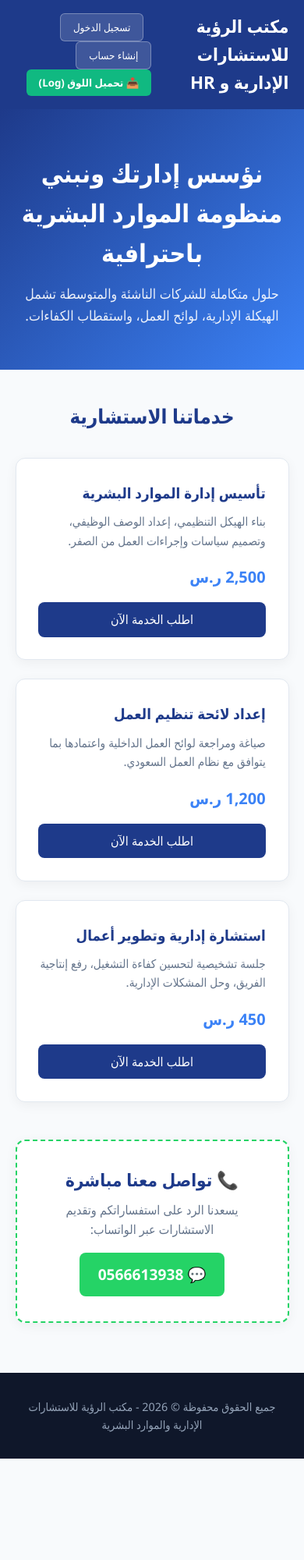
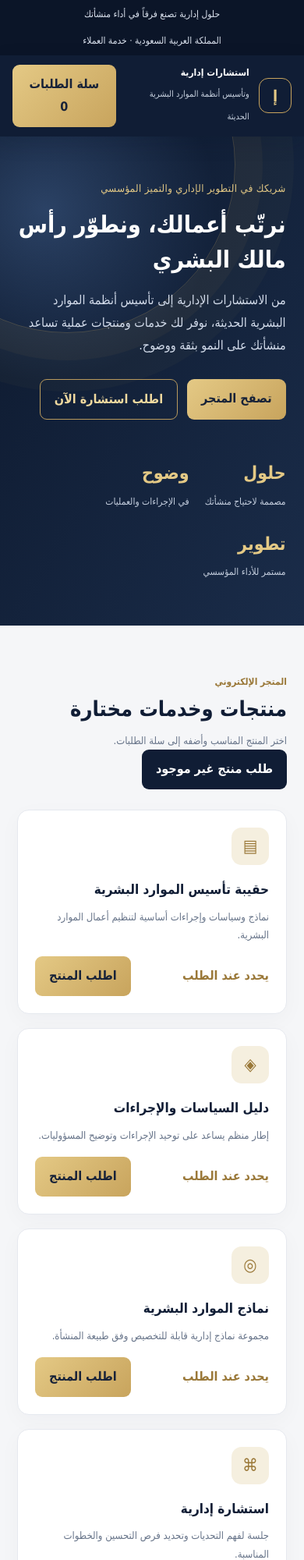
Before and after one commit to m100d200m-cloud/my-discord-site2, a plain HTML site: page index.html in a window 390 px wide. Shown: the top 2000 px of the page at 78% size. Before the commit the page ends 1870 px from the top, so only its background shows below. Drawn offline with Linux system fonts and the light colour scheme.

Commit message:
Refactor index.html for improved layout and styles
Updated the HTML structure, styles, and content for better layout and functionality.

```diff
--- a/index.html
+++ b/index.html
@@ -1,326 +1,112 @@
-<!DOCTYPE html>
+<!doctype html>
 <html lang="ar" dir="rtl">
 <head>
-    <meta charset="UTF-8">
-    <meta name="viewport" content="width=device-width, initial-scale=1.0">
-    <title>منصة الاستشارات الإدارية وتأسيس الموارد البشرية</title>
+<meta charset="utf-8"><meta name="viewport" content="width=device-width,initial-scale=1">
+<title>استشارات إدارية | الموارد البشرية الحديثة</title>
 <style>
-        :root {
-            --primary: #1e3a8a;
-            --secondary: #3b82f6;
-            --bg: #f8fafc;
-            --card: #ffffff;
-            --text: #1e293b;
-            --muted: #64748b;
-            --success: #10b981;
-            --whatsapp: #25d366;
+:root{--navy:#101d35;--navy2:#182b4b;--gold:#c8a45d;--gold2:#e4c985;--ink:#17243a;--muted:#68758a;--bg:#f5f6f8;--line:#e6e9ef;--white:#fff;--whatsapp:#25d366}
+*{box-sizing:border-box}body{margin:0;font-family:Tahoma,Arial,sans-serif;background:var(--bg);color:var(--ink);line-height:1.8}a{text-decoration:none;color:inherit}button,input,select,textarea{font:inherit}
+.top{background:#0b1528;color:#dbe2ee;font-size:12px;padding:8px 5%;display:flex;justify-content:space-between;gap:12px;flex-wrap:wrap}
+header{background:var(--navy);color:white;padding:17px 5%;display:flex;align-items:center;justify-content:space-between;gap:20px;position:sticky;top:0;z-index:10;box-shadow:0 8px 24px #08132622}
+.brand{display:flex;align-items:center;gap:12px}.mark{width:45px;height:45px;border:1px solid var(--gold);color:var(--gold2);display:grid;place-items:center;border-radius:12px;font-weight:bold;font-size:20px}.brand strong{display:block;font-size:15px}.brand small{color:#c5cfdd;font-size:11px}
+nav{display:flex;gap:24px;color:#e8edf5;font-size:13px}nav a:hover{color:var(--gold2)}.actions{display:flex;gap:10px}.btn{border:0;border-radius:9px;padding:11px 18px;cursor:pointer;font-weight:bold}.gold{background:linear-gradient(135deg,var(--gold2),var(--gold));color:#172238}.outline{border:1px solid #b99a5d;color:#f0d99f;background:transparent}.dark{background:var(--navy);color:white}
+.hero{background:radial-gradient(circle at 15% 15%,#2b4265 0,transparent 35%),linear-gradient(120deg,#0d192e,#1a2c49);color:white;padding:78px 7% 84px;position:relative;overflow:hidden}.hero:after{content:"";position:absolute;width:430px;height:430px;border:1px solid #c8a45d44;border-radius:50%;left:-130px;top:-180px;box-shadow:0 0 0 35px #c8a45d0c,0 0 0 75px #c8a45d09}
+.hero-inner{max-width:1150px;margin:auto;position:relative;z-index:1;max-width:760px}.eyebrow{color:var(--gold2);font-size:13px;letter-spacing:.4px}.hero h1{font-size:clamp(30px,4.5vw,52px);line-height:1.5;margin:12px 0 16px}.hero p{color:#d2dbea;max-width:650px;margin:0 0 28px}.hero-buttons{display:flex;gap:12px;flex-wrap:wrap}.stats{display:flex;gap:36px;margin-top:48px;flex-wrap:wrap}.stat b{display:block;color:var(--gold2);font-size:23px}.stat span{font-size:12px;color:#c4cede}
+.wrap{max-width:1160px;margin:auto;padding:62px 22px}.section-head{display:flex;align-items:end;justify-content:space-between;gap:20px;margin-bottom:26px}.section-head h2{margin:0;font-size:27px;color:var(--navy)}.section-head p{margin:4px 0 0;color:var(--muted);font-size:13px}.tag{color:#9a7838;font-size:12px;font-weight:bold}
+.grid{display:grid;grid-template-columns:repeat(3,1fr);gap:18px}.card{background:white;border:1px solid var(--line);border-radius:15px;padding:22px;box-shadow:0 8px 28px #14213a08}.product-icon{width:48px;height:48px;border-radius:13px;background:#f5efdf;color:#9a7838;display:grid;place-items:center;font-size:22px;margin-bottom:16px}.card h3{margin:0 0 8px;color:var(--navy);font-size:17px}.card p{color:var(--muted);font-size:13px;margin:0 0 16px}.price{font-weight:bold;color:#9a7838;font-size:16px}.card-foot{display:flex;align-items:center;justify-content:space-between;gap:8px;margin-top:16px}
+.services{background:#fff}.service-card{border-top:3px solid var(--gold)}.steps{display:grid;grid-template-columns:repeat(3,1fr);gap:18px}.step-no{font-size:12px;color:#a17e3c;font-weight:bold}
+.cta{background:linear-gradient(120deg,#14233e,#203858);color:white;border-radius:18px;padding:36px;display:flex;justify-content:space-between;align-items:center;gap:20px}.cta h2{margin:0 0 8px}.cta p{color:#c9d3e1;margin:0;font-size:13px}
+
+/* قسم تواصل معنا والواتساب */
+.whatsapp-box {
+    background: white;
+    border: 2px dashed var(--whatsapp);
+    border-radius: 18px;
+    padding: 30px;
+    text-align: center;
+    margin-top: 40px;
+    box-shadow: 0 4px 15px rgba(0,0,0,0.03);
 }
-        * { box-sizing: border-box; margin: 0; padding: 0; font-family: 'Segoe UI', Tahoma, Geneva, Verdana, sans-serif; }
-        body { background-color: var(--bg); color: var(--text); line-height: 1.6; }
-
-        /* شريط التنقل */
-        header {
-            background-color: var(--primary);
-            color: white;
-            padding: 1rem 5%;
-            display: flex;
-            justify-content: space-between;
-            align-items: center;
-            box-shadow: 0 2px 10px rgba(0,0,0,0.1);
-        }
-        header h1 { font-size: 1.4rem; }
-        .nav-buttons button {
-            background: rgba(255,255,255,0.15);
-            color: white;
-            border: 1px solid rgba(255,255,255,0.3);
-            padding: 0.5rem 1rem;
-            border-radius: 6px;
-            cursor: pointer;
-            margin-right: 0.5rem;
-            transition: 0.2s;
-        }
-        .nav-buttons button:hover { background: var(--secondary); border-color: var(--secondary); }
-        .btn-log { background: var(--success) !important; border: none !important; font-weight: bold; }
-
-        /* القسم الرئيسي */
-        .hero {
-            text-align: center;
-            padding: 3.5rem 5%;
-            background: linear-gradient(135deg, var(--primary), var(--secondary));
-            color: white;
-        }
-        .hero h2 { font-size: 2rem; margin-bottom: 0.8rem; }
-        .hero p { font-size: 1.1rem; opacity: 0.9; max-width: 650px; margin: 0 auto; }
-
-        /* الخدمات */
-        .container { max-width: 1100px; margin: 2.5rem auto; padding: 0 5%; }
-        .section-title { text-align: center; margin-bottom: 2rem; font-size: 1.6rem; color: var(--primary); }
-        .grid { display: grid; grid-template-columns: repeat(auto-fit, minmax(280px, 1fr)); gap: 1.5rem; }
-        .card {
-            background: var(--card);
-            padding: 1.8rem;
-            border-radius: 12px;
-            box-shadow: 0 4px 15px rgba(0,0,0,0.05);
-            border: 1px solid #e2e8f0;
-            display: flex;
-            flex-direction: column;
-            justify-content: space-between;
-        }
-        .card h3 { color: var(--primary); margin-bottom: 0.6rem; }
-        .card p { color: var(--muted); font-size: 0.95rem; margin-bottom: 1.2rem; }
-        .price { font-size: 1.25rem; font-weight: bold; color: var(--secondary); margin-bottom: 1rem; }
-        .btn-order {
-            background: var(--primary);
-            color: white;
-            border: none;
-            padding: 0.7rem;
-            border-radius: 8px;
-            cursor: pointer;
-            font-size: 1rem;
-            width: 100%;
-            transition: 0.2s;
-        }
-        .btn-order:hover { background: var(--secondary); }
-
-        /* قسم تواصل معنا الجديد */
-        .contact-box {
-            background: white;
-            max-width: 500px;
-            margin: 3rem auto;
-            padding: 2rem;
-            border-radius: 12px;
-            text-align: center;
-            box-shadow: 0 4px 15px rgba(0,0,0,0.05);
-            border: 2px dashed var(--whatsapp);
-        }
-        .contact-box h3 { color: var(--primary); margin-bottom: 0.5rem; font-size: 1.4rem; }
-        .contact-box p { color: var(--muted); margin-bottom: 1rem; }
+.whatsapp-box h3 { color: var(--navy); margin-bottom: 8px; font-size: 20px; }
+.whatsapp-box p { color: var(--muted); margin-bottom: 15px; font-size: 14px; }
 .whatsapp-btn {
     display: inline-block;
     background: var(--whatsapp);
     color: white;
-            padding: 0.8rem 1.5rem;
-            border-radius: 8px;
+    padding: 10px 22px;
+    border-radius: 9px;
+    font-weight: bold;
+    font-size: 16px;
     text-decoration: none;
-            font-weight: bold;
-            font-size: 1.2rem;
     transition: 0.2s;
 }
 .whatsapp-btn:hover { background: #1ebd58; }
 
-        /* النوافذ المنبثقة */
-        .modal {
-            display: none;
-            position: fixed;
-            top: 0; left: 0; width: 100%; height: 100%;
-            background: rgba(0,0,0,0.6);
-            justify-content: center;
-            align-items: center;
-            z-index: 1000;
-        }
-        .modal-content {
-            background: white;
-            padding: 2rem;
-            border-radius: 12px;
-            width: 90%;
-            max-width: 400px;
-            position: relative;
-        }
-        .close-btn {
-            position: absolute;
-            top: 12px; left: 15px;
-            font-size: 1.5rem;
-            cursor: pointer;
-            color: var(--muted);
-        }
-        .form-group { margin-bottom: 1rem; }
-        .form-group label { display: block; margin-bottom: 0.4rem; font-weight: 600; }
-        .form-group input {
-            width: 100%;
-            padding: 0.65rem;
-            border: 1px solid #cbd5e1;
-            border-radius: 6px;
-            font-size: 1rem;
-        }
-
-        /* التذييل */
-        footer {
-            text-align: center;
-            padding: 2rem;
-            background: #0f172a;
-            color: #94a3b8;
-            margin-top: 4rem;
-            font-size: 0.9rem;
-        }
+footer{background:#0b1528;color:#dce3ed;padding:38px 5% 20px}.foot-grid{max-width:1160px;margin:auto;display:grid;grid-template-columns:2fr 1fr 1fr;gap:30px}.foot-grid p,.foot-grid a{font-size:12px;color:#aebbd0}.copyright{border-top:1px solid #ffffff1c;margin:26px auto 0;padding-top:16px;max-width:1160px;font-size:11px;color:#8e9db4}
+.modal{display:none;position:fixed;inset:0;background:#071326aa;z-index:30;padding:18px;overflow:auto}.modal.show{display:grid;place-items:center}.modal-box{background:white;border-radius:16px;padding:25px;width:min(560px,100%);max-height:92vh;overflow:auto}.modal-box h2{margin-top:0;color:var(--navy)}.field{display:grid;gap:6px;margin:12px 0}.field label{font-size:12px;font-weight:bold}.field input,.field select,.field textarea{width:100%;padding:11px;border:1px solid var(--line);border-radius:8px;background:white}.close{float:left;background:#f0f2f6;border:0;border-radius:8px;padding:5px 10px;cursor:pointer}.notice{background:#fbf7ed;border:1px solid #eadbb7;color:#755b2b;border-radius:9px;padding:12px;font-size:12px;margin:12px 0}
+.admin{display:none;background:#eef1f5;min-height:100vh}.admin.active{display:block}.adminbar{background:var(--navy);color:white;padding:18px 5%;display:flex;justify-content:space-between;align-items:center}.admin-content{max-width:1160px;margin:auto;padding:35px 20px}.admin-cards{display:grid;grid-template-columns:repeat(3,1fr);gap:14px}.metric{background:white;border-radius:12px;padding:20px}.metric b{font-size:25px;color:#9a7838;display:block}.table{width:100%;border-collapse:collapse;background:white;border-radius:12px;overflow:hidden;margin-top:20px}.table th,.table td{padding:12px;text-align:right;border-bottom:1px solid var(--line);font-size:12px}.muted{color:var(--muted)}
+@media(max-width:850px){nav{display:none}.grid,.steps{grid-template-columns:repeat(2,1fr)}}
+@media(max-width:580px){.top{justify-content:center}header{padding:12px 4%}.brand strong{font-size:12px}.actions .outline{display:none}.hero{padding:55px 6%}.grid,.steps,.foot-grid,.admin-cards{grid-template-columns:1fr}.section-head{display:block}.cta{display:block}.cta .btn{margin-top:18px}.stats{gap:20px}}
 </style>
 </head>
 <body>
+<div id="store">
+<div class="top"><span>حلول إدارية تصنع فرقاً في أداء منشأتك</span><span>المملكة العربية السعودية · خدمة العملاء</span></div>
+<header>
+ <a class="brand" href="#"><span class="mark">إ</span><span><strong>استشارات إدارية</strong><small>وتأسيس أنظمة الموارد البشرية الحديثة</small></span></a>
+ <nav><a href="#home">الرئيسية</a><a href="#shop">المتجر</a><a href="#services">خدماتنا</a><a href="#how">آلية الطلب</a><a href="#contact">تواصل معنا</a></nav>
+ <div class="actions"><button class="btn outline" onclick="openModal('auth')">تسجيل الدخول</button><button class="btn gold" onclick="openModal('cart')">سلة الطلبات <span id="cartCount">0</span></button></div>
+</header>
+<section class="hero" id="home"><div class="hero-inner">
+ <div class="eyebrow">شريكك في التطوير الإداري والتميز المؤسسي</div>
+ <h1>نرتّب أعمالك، ونطوّر رأس مالك البشري</h1>
+ <p>من الاستشارات الإدارية إلى تأسيس أنظمة الموارد البشرية الحديثة، نوفر لك خدمات ومنتجات عملية تساعد منشأتك على النمو بثقة ووضوح.</p>
+ <div class="hero-buttons"><a class="btn gold" href="#shop">تصفح المتجر</a><button class="btn outline" onclick="openModal('request')">اطلب استشارة الآن</button></div>
+ <div class="stats"><div class="stat"><b>حلول</b><span>مصممة لاحتياج منشأتك</span></div><div class="stat"><b>وضوح</b><span>في الإجراءات والعمليات</span></div><div class="stat"><b>تطوير</b><span>مستمر للأداء المؤسسي</span></div></div>
+</div></section>
+<section class="wrap" id="shop"><div class="section-head"><div><div class="tag">المتجر الإلكتروني</div><h2>منتجات وخدمات مختارة</h2><p>اختر المنتج المناسب وأضفه إلى سلة الطلبات.</p></div><button class="btn dark" onclick="openModal('request')">طلب منتج غير موجود</button></div>
+<div class="grid" id="products">
+ <article class="card"><div class="product-icon">▤</div><h3>حقيبة تأسيس الموارد البشرية</h3><p>نماذج وسياسات وإجراءات أساسية لتنظيم أعمال الموارد البشرية.</p><div class="card-foot"><span class="price">يحدد عند الطلب</span><button class="btn gold" onclick="addProduct('حقيبة تأسيس الموارد البشرية')">اطلب المنتج</button></div></article>
+ <article class="card"><div class="product-icon">◈</div><h3>دليل السياسات والإجراءات</h3><p>إطار منظم يساعد على توحيد الإجراءات وتوضيح المسؤوليات.</p><div class="card-foot"><span class="price">يحدد عند الطلب</span><button class="btn gold" onclick="addProduct('دليل السياسات والإجراءات')">اطلب المنتج</button></div></article>
+ <article class="card"><div class="product-icon">◎</div><h3>نماذج الموارد البشرية</h3><p>مجموعة نماذج إدارية قابلة للتخصيص وفق طبيعة المنشأة.</p><div class="card-foot"><span class="price">يحدد عند الطلب</span><button class="btn gold" onclick="addProduct('نماذج الموارد البشرية')">اطلب المنتج</button></div></article>
+ <article class="card"><div class="product-icon">⌘</div><h3>استشارة إدارية</h3><p>جلسة لفهم التحديات وتحديد فرص التحسين والخطوات المناسبة.</p><div class="card-foot"><span class="price">حسب نطاق الاستشارة</span><button class="btn gold" onclick="addProduct('استشارة إدارية')">اطلب الخدمة</button></div></article>
+ <article class="card"><div class="product-icon">▥</div><h3>تأسيس نظام موارد بشرية</h3><p>تصميم الهيكل والإجراءات والسياسات بما يتناسب مع المنشأة.</p><div class="card-foot"><span class="price">عرض سعر مخصص</span><button class="btn gold" onclick="addProduct('تأسيس نظام موارد بشرية')">اطلب الخدمة</button></div></article>
+ <article class="card"><div class="product-icon">✧</div><h3>تطوير الأداء المؤسسي</h3><p>مراجعة العمليات واقتراح تحسينات عملية قابلة للقياس.</p><div class="card-foot"><span class="price">عرض سعر مخصص</span><button class="btn gold" onclick="addProduct('تطوير الأداء المؤسسي')">اطلب الخدمة</button></div></article>
+</div></section>
+<section class="services" id="services"><div class="wrap"><div class="section-head"><div><div class="tag">ماذا نقدم؟</div><h2>خدمات تدعم نمو منشأتك</h2><p>نحو بيئة عمل أكثر تنظيماً وكفاءة.</p></div></div><div class="grid">
+ <div class="card service-card"><h3>الاستشارات الإدارية</h3><p>تحليل الوضع الحالي، وتطوير الهياكل، وتحسين الإجراءات وآليات العمل.</p></div>
+ <div class="card service-card"><h3>أنظمة الموارد البشرية</h3><p>تأسيس السياسات واللوائح والنماذج ومسارات العمل وفق احتياج المنشأة.</p></div>
+ <div class="card service-card"><h3>التطوير والتنظيم</h3><p>دعم تنظيم الأدوار والمسؤوليات ورفع كفاءة الأداء المؤسسي.</p></div>
+</div></div></section>
+<section class="wrap" id="how"><div class="section-head"><div><div class="tag">بخطوات واضحة</div><h2>كيف تطلب؟</h2><p>رحلة سهلة من اختيار الخدمة حتى تأكيد الطلب.</p></div></div><div class="steps">
+ <div class="card"><div class="step-no">الخطوة 01</div><h3>اختر المنتج أو الخدمة</h3><p>تصفح المتجر وأضف ما يناسب احتياجك إلى سلة الطلبات.</p></div>
+ <div class="card"><div class="step-no">الخطوة 02</div><h3>أرسل بيانات الطلب</h3><p>أدخل بيانات التواصل ووصف احتياجك ليتم مراجعته.</p></div>
+ <div class="card"><div class="step-no">الخطوة 03</div><h3>تأكيد السعر والدفع</h3><p>يتم تأكيد السعر وطريقة الدفع معك قبل تنفيذ الطلب.</p></div>
+</div></section>
 
-    <header>
-        <h1>مكتب الرؤية للاستشارات الإدارية و HR</h1>
-        <div class="nav-buttons">
-            <span id="userDisplay" style="margin-left: 10px; font-weight: bold;"></span>
-            <button onclick="openModal('loginModal')">تسجيل الدخول</button>
-            <button onclick="openModal('registerModal')">إنشاء حساب</button>
-            <button class="btn-log" onclick="downloadLogFile()">📥 تحميل اللوق (Log)</button>
+<!-- قسم تواصل معنا والواتساب -->
+<section class="wrap" id="contact">
+ <div class="cta"><div><h2>هل لديك احتياج خاص؟</h2><p>أرسل تفاصيل مشروعك وسنتواصل معك لمناقشة الحل المناسب.</p></div><button class="btn gold" onclick="openModal('request')">ابدأ طلبك</button></div>
+
+ <div class="whatsapp-box">
+  <h3>💬 تواصل معنا مباشرة عبر الواتساب</h3>
+  <p>يسعدنا الإجابة على استفساراتكم وخدمتكم بشكل مباشر:</p>
+  <a href="https://wa.me/966566613938" target="_blank" class="whatsapp-btn">📱 0566613938</a>
  </div>
-    </header>
-
-    <section class="hero">
-        <h2>نؤسس إدارتك ونبني منظومة الموارد البشرية باحترافية</h2>
-        <p>حلول متكاملة للشركات الناشئة والمتوسطة تشمل الهيكلة الإدارية، لوائح العمل، واستقطاب الكفاءات.</p>
 </section>
 
-    <main class="container">
-        <h2 class="section-title">خدماتنا الاستشارية</h2>
-        <div class="grid">
-            <div class="card">
-                <div>
-                    <h3>تأسيس إدارة الموارد البشرية</h3>
-                    <p>بناء الهيكل التنظيمي، إعداد الوصف الوظيفي، وتصميم سياسات وإجراءات العمل من الصفر.</p>
-                </div>
-                <div>
-                    <div class="price">2,500 ر.س</div>
-                    <button class="btn-order" onclick="orderService('تأسيس إدارة الموارد البشرية')">اطلب الخدمة الآن</button>
-                </div>
+<footer><div class="foot-grid"><div><div class="brand"><span class="mark">إ</span><span><strong>استشارات إدارية</strong><small>وتأسيس أنظمة الموارد البشرية الحديثة</small></span></div><p>حلول إدارية ومنتجات عملية لدعم المنشآت وتطوير بيئات العمل.</p></div><div><strong>روابط سريعة</strong><p><a href="#shop">المتجر</a></p><p><a href="#services">خدماتنا</a></p><p><a href="#how">آلية الطلب</a></p></div><div><strong>تواصل معنا</strong><p>الواتساب: 0566613938</p></div></div><div class="copyright">© 2026 جميع الحقوق محفوظة · استشارات إدارية وتأسيس أنظمة الموارد البشرية الحديثة</div></footer>
 </div>
 
-            <div class="card">
-                <div>
-                    <h3>إعداد لائحة تنظيم العمل</h3>
-                    <p>صياغة ومراجعة لوائح العمل الداخلية واعتمادها بما يتوافق مع نظام العمل السعودي.</p>
+<div class="modal" id="auth"><div class="modal-box"><button class="close" onclick="closeModal('auth')">إغلاق ✕</button><h2>حسابك في المتجر</h2><p class="muted">سجّل الدخول أو أنشئ حساباً لمتابعة طلباتك وعمليات الشراء.</p>
+<div style="display:grid;gap:10px;margin:18px 0">
+<button class="btn dark" type="button" onclick="providerNotice('Google')">المتابعة باستخدام Google / Gmail</button>
+<button class="btn outline" style="color:#17243a;border-color:#cbd2dd" type="button" onclick="providerNotice('Apple')">المتابعة باستخدام Apple / iCloud</button>
 </div>
-                <div>
-                    <div class="price">1,200 ر.س</div>
-                    <button class="btn-order" onclick="orderService('إعداد لائحة تنظيم العمل')">اطلب الخدمة الآن</button>
-                </div>
-            </div>
-
-            <div class="card">
-                <div>
-                    <h3>استشارة إدارية وتطوير أعمال</h3>
-                    <p>جلسة تشخيصية لتحسين كفاءة التشغيل، رفع إنتاجية الفريق، وحل المشكلات الإدارية.</p>
-                </div>
-                <div>
-                    <div class="price">450 ر.س</div>
-                    <button class="btn-order" onclick="orderService('استشارة إدارية وتطوير أعمال')">اطلب الخدمة الآن</button>
-                </div>
-            </div>
-        </div>
-
-        <!-- مربع تواصل معنا المخصص -->
-        <div class="contact-box">
-            <h3>📞 تواصل معنا مباشرة</h3>
-            <p>يسعدنا الرد على استفساراتكم وتقديم الاستشارات عبر الواتساب:</p>
-            <a href="https://wa.me/966566613938" target="_blank" class="whatsapp-btn">
-                💬 0566613938
-            </a>
-        </div>
-    </main>
-
-    <!-- نافذة تسجيل الدخول -->
-    <div id="loginModal" class="modal">
-        <div class="modal-content">
-            <span class="close-btn" onclick="closeModal('loginModal')">&times;</span>
-            <h3 style="margin-bottom: 1rem; color: var(--primary);">تسجيل الدخول</h3>
-            <form onsubmit="handleAuth(event, 'تسجيل دخول', 'loginUser', 'loginModal')">
-                <div class="form-group">
-                    <label>اسم المستخدم أو البريد الإلكتروني</label>
-                    <input type="text" id="loginUser" required placeholder="أدخل اسمك أو بريدك">
-                </div>
-                <div class="form-group">
-                    <label>كلمة المرور</label>
-                    <input type="password" required placeholder="••••••••">
-                </div>
-                <button type="submit" class="btn-order">دخول</button>
-            </form>
-        </div>
-    </div>
-
-    <!-- نافذة إنشاء حساب -->
-    <div id="registerModal" class="modal">
-        <div class="modal-content">
-            <span class="close-btn" onclick="closeModal('registerModal')">&times;</span>
-            <h3 style="margin-bottom: 1rem; color: var(--primary);">إنشاء حساب جديد</h3>
-            <form onsubmit="handleAuth(event, 'إنشاء حساب جديد', 'regUser', 'registerModal')">
-                <div class="form-group">
-                    <label>الاسم الكامل / اسم المستخدم</label>
-                    <input type="text" id="regUser" required placeholder="مثال: أحمد محمد">
-                </div>
-                <div class="form-group">
-                    <label>البريد الإلكتروني</label>
-                    <input type="email" required placeholder="name@company.com">
-                </div>
-                <div class="form-group">
-                    <label>كلمة المرور</label>
-                    <input type="password" required placeholder="••••••••">
-                </div>
-                <button type="submit" class="btn-order">تسجيل الحساب</button>
-            </form>
-        </div>
-    </div>
-
-    <footer>
-        <p>جميع الحقوق محفوظة &copy; 2026 - مكتب الرؤية للاستشارات الإدارية والموارد البشرية</p>
-    </footer>
-
-    <script>
-        function openModal(id) { document.getElementById(id).style.display = 'flex'; }
-        function closeModal(id) { document.getElementById(id).style.display = 'none'; }
-
-        function recordLog(actionType, username) {
-            let logs = JSON.parse(localStorage.getItem('site_logs') || '[]');
-            const timestamp = new Date().toLocaleString('ar-SA');
-
-            logs.push({
-                time: timestamp,
-                action: actionType,
-                user: username
-            });
-
-            localStorage.setItem('site_logs', JSON.stringify(logs));
-        }
-
-        function handleAuth(event, actionName, inputId, modalId) {
-            event.preventDefault();
-            const username = document.getElementById(inputId).value.trim();
-            if (!username) return;
-
-            recordLog(actionName, username);
-            document.getElementById('userDisplay').textContent = 'مرحباً، ' + username;
-            closeModal(modalId);
-            alert('تمت عملية (' + actionName + ') بنجاح وتم تسجيلها في اللوق!');
-        }
-
-        function orderService(serviceName) {
-            const currentUser = document.getElementById('userDisplay').textContent.replace('مرحباً، ', '') || 'زائر';
-            recordLog('طلب خدمة: ' + serviceName, currentUser);
-            alert('تم استلام طلبك لـ (' + serviceName + ') وتسجيله في السجلات!');
-        }
-
-        function downloadLogFile() {
-            let logs = JSON.parse(localStorage.getItem('site_logs') || '[]');
-
-            if (logs.length === 0) {
-                alert("لا توجد أي عمليات مسجلة في اللوق حتى الآن!");
-                return;
-            }
-
-            let fileContent = "=== سجل عمليات الموقع (Site Logs) ===\n\n";
-            logs.forEach((log, index) => {
-                fileContent += `[${index + 1}] الوقت: ${log.time} | العملية: ${log.action} | المستخدم: ${log.user}\n`;
-            });
-
-            const blob = new Blob([fileContent], { type: 'text/plain;charset=utf-8' });
-            const url = URL.createObjectURL(blob);
-            const a = document.createElement('a');
-            a.href = url;
-            a.download = 'site-logs.txt';
-            document.body.appendChild(a);
-            a.click();
-            document.body.removeChild(a);
-            URL.revokeObjectURL(url);
-        }
-    </script>
-</body>
-</html>
+<div class="notice">تسجيل Google وApple يحتاج ربط الموقع بخدمة مصادقة وإعداد مفاتيح التطبيقات. الأزرار هنا توضيحية إلى أن يتم الربط.</div>
+<hr style="border:0;border-top:1px solid #e6e9ef;margin:20px 0">
+<h3>التسجيل بالبريد الإلكتروني</h3>
+<form onsubmit="emailAuthNotice(event)">
+<div class="field"><label>الاسم</label><input id="authName" required placeholder="الاسم الكامل"></div>
+<div class="field"><label>البريد الإلكتروني</label><input id="authEmail" type="email" required placeholder="name@example.com"></div>
+<div class="field"><label>كلمة المرور</label><input id="authPassword" type="
```
Lines whose indentation alone changed are shown as unchanged.
